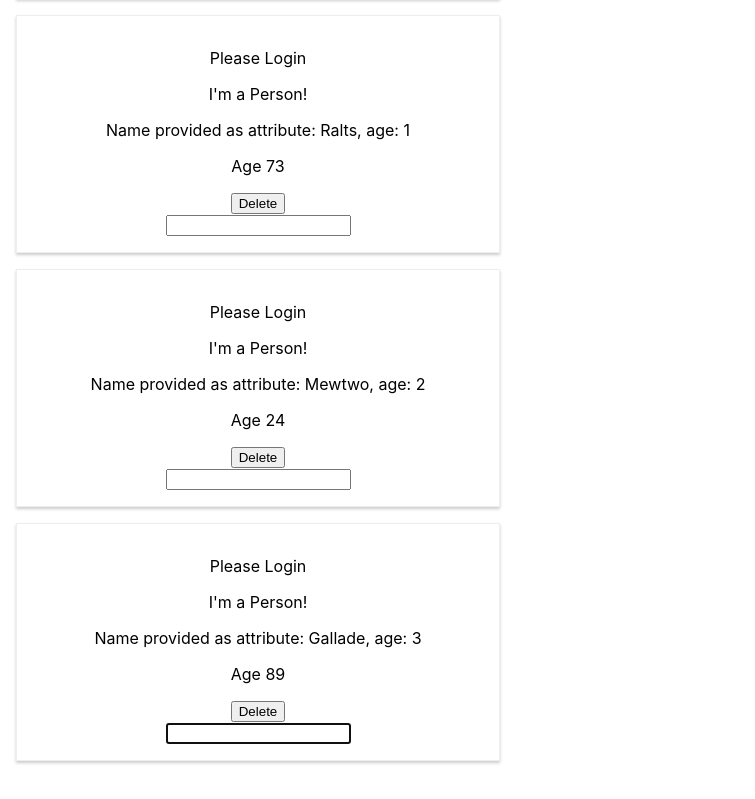
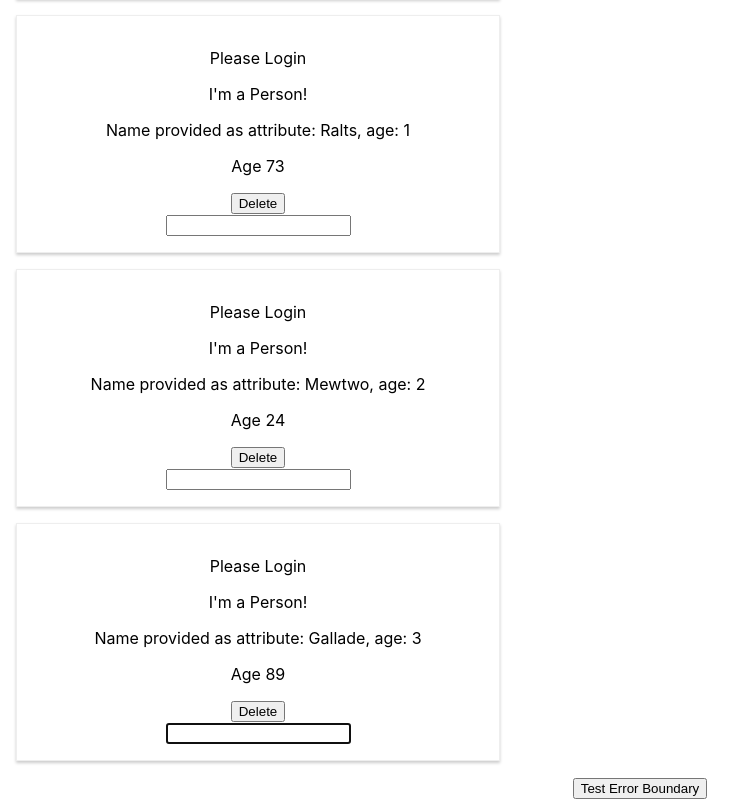
Before and after one commit to Gagandeep39/reactjs-hoc, a React (Create React App) app: page / in a window 1280 px wide. Shown: the part 345-1144 px from the top of the page, without its empty margins (0-755 px from the left). Before the commit the page ends 1122 px from the top, so only its background shows below. Built offline with nearby package versions, Linux system fonts and the light colour scheme.

Commit message:
Added HOC - Error Boundary

```diff
--- a/src/containers/App.js
+++ b/src/containers/App.js
@@ -6,6 +6,7 @@ import Cockpit from '../components/Cockpit/Cockpit';
 import withClassTwo from '../hoc/withClassTwo';
 import Auxiliary from '../hoc/Auxiliary';
 import AuthContext from '../context/auth-context';
+import ErrorBoundary from '../hoc/ErrorBoundary';
 
 class App extends Component {
   // 1. Compnent Creation Life Cycle Step
@@ -86,6 +87,11 @@ class App extends Component {
     console.log('[App.js] componentDidUpdate');
   }
 
+  // May not work while testing
+  handleError() {
+    throw new Error('Lol, Testning Error Boundary')
+  }
+
   // 3. Compnent Creation Life Cycle Step
   render() {
     console.log('[App.js] Render');
@@ -126,7 +132,8 @@ class App extends Component {
 
       // Method 3
       // Must beuse when Logic is important compared to UI
-      <Auxiliary>
+      <ErrorBoundary ket="12w34">
+        <Auxiliary>
         {/* 4. Compnent Creation Life Cycle Step - Life Cycle of Child Component */}
         {/* Here cockpit uses authentication data (To login/lout) and personView uses authentication data  */}
         <AuthContext.Provider value={{authenticated: this.state.authenticated, login: this.authenticationHandler}}>
@@ -137,7 +144,9 @@ class App extends Component {
           />
           {personView}
         </AuthContext.Provider>
+        <button onClick={this.handleError}>Test Error Boundary</button>
       </Auxiliary>
+      </ErrorBoundary>
     );
   }
 }
--- /dev/null
+++ b/src/hoc/ErrorBoundary.js
@@ -0,0 +1,21 @@
+import React, { Component } from 'react';
+
+class ErrorBoundary extends Component {
+  state = {
+    hasError: false,
+    errorMsg: '',
+  };
+
+  componenetDidCatch = (error, info) => {
+    this.setState({
+      hasError: true,
+      errorMsg: error,
+    });
+  };
+  render() {
+    if (this.state.hasError) return <h1>Something Went Wrong</h1>;
+    else return this.props.children;
+  }
+}
+
+export default ErrorBoundary;
```
